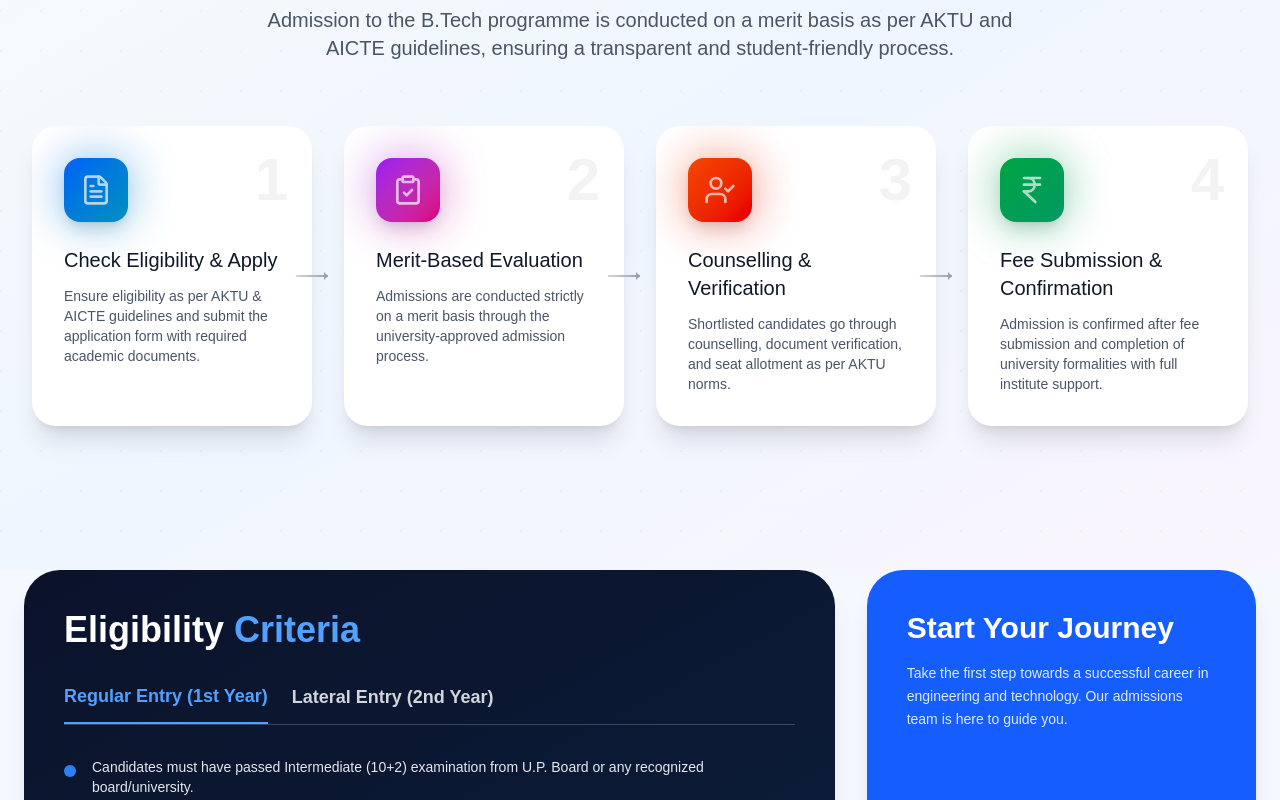
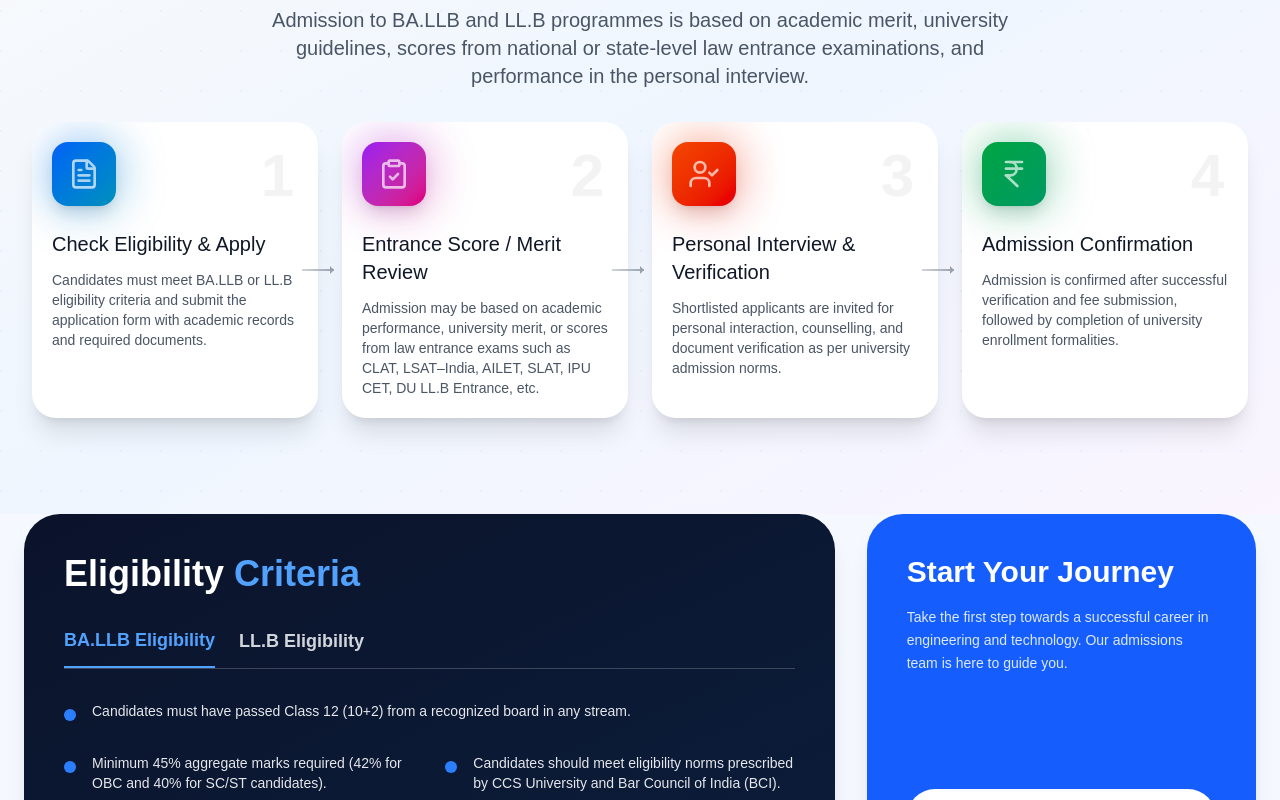
Before and after one commit to JatinBrandshow/law-landing-page, a Next.js app: page / in a window 1280 px wide. Shown: the part 4320-5120 px from the top of the page. Built offline with nearby package versions, Linux system fonts and the light colour scheme.

Commit message:
New Changes

```diff
--- a/src/components/AdmissionProcess.js
+++ b/src/components/AdmissionProcess.js
@@ -13,28 +13,28 @@ const AdmissionProcess = () => {
             icon: FileText,
             title: "Check Eligibility & Apply",
             description:
-                "Ensure eligibility as per AKTU & AICTE guidelines and submit the application form with required academic documents.",
+                "Candidates must meet BA.LLB or LL.B eligibility criteria and submit the application form with academic records and required documents.",
             color: "from-blue-600 to-cyan-600",
         },
         {
             icon: ClipboardCheck,
-            title: "Merit-Based Evaluation",
+            title: "Entrance Score / Merit Review",
             description:
-                "Admissions are conducted strictly on a merit basis through the university-approved admission process.",
+                "Admission may be based on academic performance, university merit, or scores from law entrance exams such as CLAT, LSAT–India, AILET, SLAT, IPU CET, DU LL.B Entrance, etc.",
             color: "from-purple-600 to-pink-600",
         },
         {
             icon: UserCheck,
-            title: "Counselling & Verification",
+            title: "Personal Interview & Verification",
             description:
-                "Shortlisted candidates go through counselling, document verification, and seat allotment as per AKTU norms.",
+                "Shortlisted applicants are invited for personal interaction, counselling, and document verification as per university admission norms.",
             color: "from-orange-600 to-red-600",
         },
         {
             icon: IndianRupee,
-            title: "Fee Submission & Confirmation",
+            title: "Admission Confirmation",
             description:
-                "Admission is confirmed after fee submission and completion of university formalities with full institute support.",
+                "Admission is confirmed after successful verification and fee submission, followed by completion of university enrollment formalities.",
             color: "from-green-600 to-emerald-600",
         },
     ];
@@ -64,7 +64,7 @@ const AdmissionProcess = () => {
                         initial={{ opacity: 0, y: 30 }}
                         animate={isInView ? { opacity: 1, y: 0 } : {}}
                         transition={{ duration: 0.6 }}
-                        className="mb-16 text-center"
+                        className="mb-8 text-center"
                     >
                         <motion.div
                             initial={{ opacity: 0, scale: 0.5 }}
@@ -83,13 +83,14 @@ const AdmissionProcess = () => {
                         </h2>
 
                         <p className="mx-auto max-w-3xl text-xl text-gray-600">
-                            Admission to the B.Tech programme is conducted on a merit basis as per AKTU and AICTE
-                            guidelines, ensuring a transparent and student-friendly process.
+                            Admission to BA.LLB and LL.B programmes is based on academic merit, university guidelines,
+                            scores from national or state-level law entrance examinations, and performance in the
+                            personal interview.
                         </p>
                     </motion.div>
 
                     {/* Process Steps */}
-                    <div className="mb-16 grid gap-8 md:grid-cols-2 lg:grid-cols-4">
+                    <div className="mb-4 grid gap-6 md:grid-cols-2 lg:grid-cols-4">
                         {steps.map((step, index) => (
                             <motion.div
                                 key={index}
@@ -99,7 +100,7 @@ const AdmissionProcess = () => {
                                 className="relative"
                             >
                                 <motion.div
-                                    className="group relative h-full overflow-hidden rounded-3xl bg-white p-8 shadow-xl"
+                                    className="group relative h-full overflow-hidden rounded-3xl bg-white p-5 shadow-xl"
                                     whileHover={{ y: -10, scale: 1.02 }}
                                     transition={{ duration: 0.3 }}
                                 >
--- a/src/components/EligibilityCriteria.js
+++ b/src/components/EligibilityCriteria.js
@@ -2,7 +2,7 @@
 import { useState } from "react";
 
 const EligibilityCriteria = () => {
-    const [activeTab, setActiveTab] = useState("regular"); // default tab
+    const [activeTab, setActiveTab] = useState("ballb"); // default tab
 
     return (
         <section className="bg-[#f5f8ff]">
@@ -18,93 +18,101 @@ const EligibilityCriteria = () => {
                         {/* TABS */}
                         <div className="flex gap-6 border-b border-white/20 mb-8">
                             <button
-                                onClick={() => setActiveTab("regular")}
+                                onClick={() => setActiveTab("ballb")}
                                 className={`pb-3 text-lg font-semibold transition
                                     ${
-                                        activeTab === "regular"
+                                        activeTab === "ballb"
                                             ? "text-blue-400 border-b-2 border-blue-400"
                                             : "text-gray-300 hover:text-white"
                                     }`}
                             >
-                                Regular Entry (1st Year)
+                                BA.LLB Eligibility
                             </button>
 
                             <button
-                                onClick={() => setActiveTab("lateral")}
+                                onClick={() => setActiveTab("llb")}
                                 className={`pb-3 text-lg font-semibold transition
                                     ${
-                                        activeTab === "lateral"
+                                        activeTab === "llb"
                                             ? "text-blue-400 border-b-2 border-blue-400"
                                             : "text-gray-300 hover:text-white"
                                     }`}
                             >
-                                Lateral Entry (2nd Year)
+                                LL.B Eligibility
                             </button>
                         </div>
 
                         {/* CONTENT */}
                         <div className="grid md:grid-cols-2 gap-8 text-sm text-gray-200">
-                            {/* REGULAR ENTRY */}
-                            {activeTab === "regular" && (
+                            {/* BALLB ENTRY */}
+                            {activeTab === "ballb" && (
                                 <>
                                     <div className="flex gap-4 md:col-span-2">
                                         <span className="w-3 h-3 mt-2 rounded-full bg-blue-500 shrink-0"></span>
                                         <p>
-                                            Candidates must have passed Intermediate (10+2) examination from U.P. Board
-                                            or any recognized board/university.
+                                            Candidates must have passed Class 12 (10+2) from a recognized board in any
+                                            stream.
                                         </p>
                                     </div>
 
                                     <div className="flex gap-4">
                                         <span className="w-3 h-3 mt-2 rounded-full bg-blue-500 shrink-0"></span>
                                         <p>
-                                            Mathematics and Physics are compulsory subjects in the qualifying
-                                            examination.
+                                            Minimum 45% aggregate marks required (42% for OBC and 40% for SC/ST
+                                            candidates).
                                         </p>
                                     </div>
 
                                     <div className="flex gap-4">
                                         <span className="w-3 h-3 mt-2 rounded-full bg-blue-500 shrink-0"></span>
                                         <p>
-                                            Candidates must have studied any one of the following as an optional
-                                            subject: Chemistry, Biotechnology, Computer Science, or Biology.
+                                            Candidates should meet eligibility norms prescribed by CCS University and
+                                            Bar Council of India (BCI).
                                         </p>
                                     </div>
 
                                     <div className="flex gap-4 md:col-span-2">
                                         <span className="w-3 h-3 mt-2 rounded-full bg-blue-500 shrink-0"></span>
                                         <p>
-                                            Admission is subject to fulfillment of minimum eligibility norms as
-                                            prescribed by AKTU and AICTE from time to time.
+                                            Admission may be based on merit, entrance criteria, or university
+                                            guidelines.
                                         </p>
                                     </div>
                                 </>
                             )}
 
-                            {/* LATERAL ENTRY */}
-                            {activeTab === "lateral" && (
+                            {/* LLB ENTRY */}
+                            {activeTab === "llb" && (
                                 <>
                                     <div className="flex gap-4">
                                         <span className="w-3 h-3 mt-2 rounded-full bg-blue-500 shrink-0"></span>
                                         <p>
-                                            Candidates must have completed a three-year Diploma in Engineering with a
-                                            minimum of 50% aggregate marks.
+                                            Candidates must have completed graduation in any discipline from a
+                                            recognized university.
                                         </p>
                                     </div>
 
                                     <div className="flex gap-4">
                                         <span className="w-3 h-3 mt-2 rounded-full bg-blue-500 shrink-0"></span>
                                         <p>
-                                            OR candidates must have completed a three-year B.Sc. degree with Mathematics
-                                            as one of the subjects and secured a minimum of 50% aggregate marks.
+                                            Minimum 45% aggregate marks required (42% for OBC and 40% for SC/ST
+                                            candidates).
                                         </p>
                                     </div>
 
                                     <div className="flex gap-4 md:col-span-2">
                                         <span className="w-3 h-3 mt-2 rounded-full bg-blue-500 shrink-0"></span>
                                         <p>
-                                            Lateral entry admissions are subject to availability of seats and university
-                                            norms.
+                                            Candidates must satisfy eligibility norms set by CCS University and Bar
+                                            Council of India (BCI).
+                                        </p>
+                                    </div>
+
+                                    <div className="flex gap-4 md:col-span-2">
+                                        <span className="w-3 h-3 mt-2 rounded-full bg-blue-500 shrink-0"></span>
+                                        <p>
+                                            Admission is subject to document verification and university admission
+                                            policies.
                                         </p>
                                     </div>
                                 </>
```
